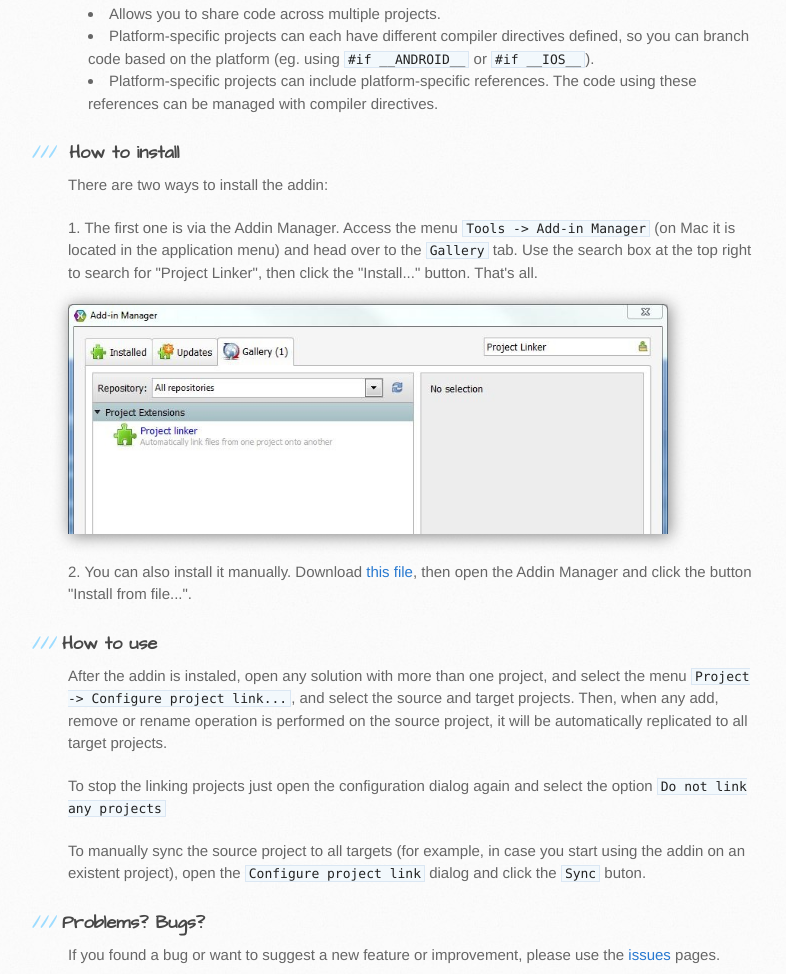
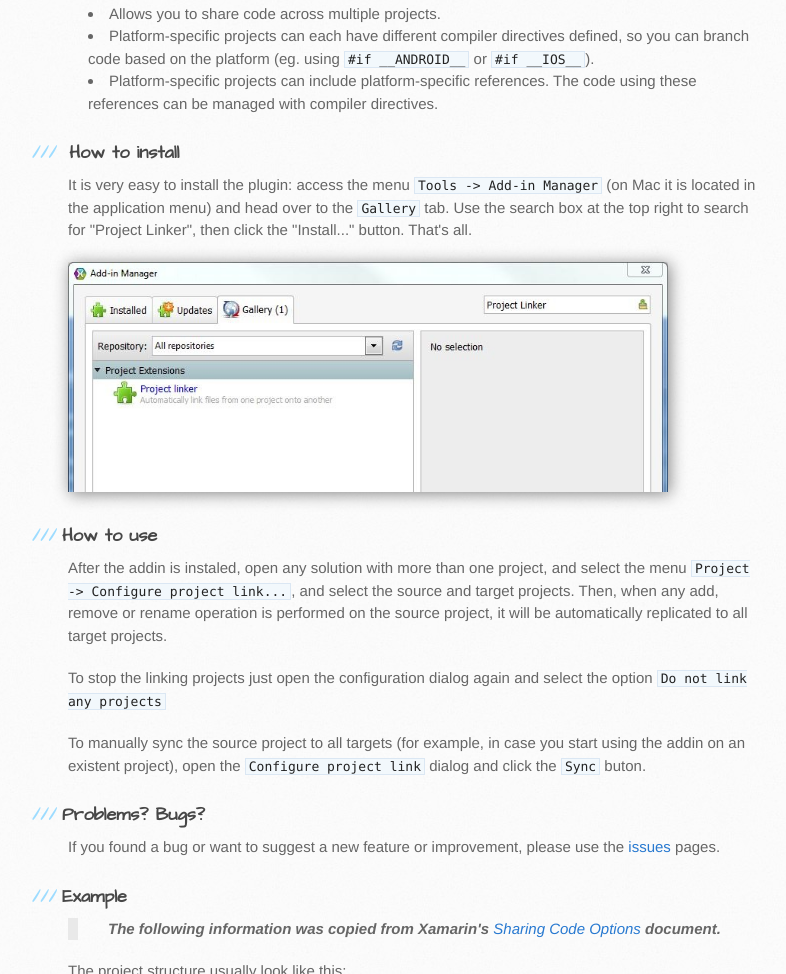
Before and after one commit to rafaelsteil/monodevelop-project-linker, a plain HTML site: page index.html in a window 1280 px wide. Shown: the part 1125-2099 px from the top of the page, without its empty margins (102-888 px from the left). Drawn offline with Linux system fonts and the light colour scheme.

Commit message:
Updated install instructions

```diff
--- a/index.html
+++ b/index.html
@@ -59,14 +59,11 @@
 
 <h3>
 <a name="how-to-install" class="anchor" href="#how-to-install"><span class="octicon octicon-link"></span></a>How to install</h3>
-<p>There are two ways to install the addin:</p>
 <p>
-  1. The first one is via the Addin Manager. Access the menu <code>Tools -&gt; Add-in Manager</code> (on Mac it is located in the application menu) and head over to the <code>Gallery</code> tab. Use the search box at the top right to search for "Project Linker", then click the "Install..." button. That's all.
+  It is very easy to install the plugin: access the menu <code>Tools -&gt; Add-in Manager</code> (on Mac it is located in the application menu) and head over to the <code>Gallery</code> tab. Use the search box at the top right to search for "Project Linker", then click the "Install..." button. That's all.
 </p>
 
 <p><img src="images/addin_manager.jpg" class="shadow" width="600"/></p>
-
-<p>2. You can also install it manually. Download <a href="ProjectLinker.ProjectLinker-latest.mpack">this file</a>, then open the Addin Manager and click the button "Install from file...". </p>
 
 </p>
 
```
